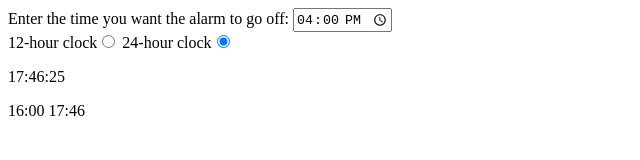
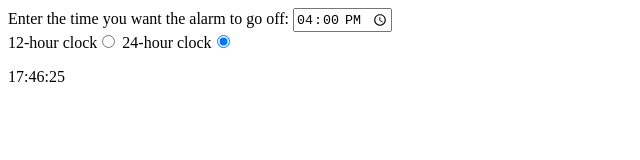
Before and after one commit to jlpboss/Alarm-Clock, a plain HTML site: page index.html in a window 1280 px wide. Shown: the full height of the page, 0-640 px from the left. Drawn offline with Linux system fonts and the light colour scheme.

Commit message:
removed tests for alarm

```diff
--- a/index.html
+++ b/index.html
@@ -22,7 +22,6 @@
       ><input id="24" type="radio" name="12-24" value="24" checked />
     </div>
     <p class="clock"></p>
-    <p class="test"></p>
     <script src="js/main.js"></script>
   </body>
 </html>
--- a/js/main.js
+++ b/js/main.js
@@ -44,10 +44,6 @@ function isAlarm(){
     let min = addZero(today.getMinutes());
     let time = hou + ":" + min;
 
-    test.textContent = alarmTime.value + " " + time;
-
-    console.log(alarmTime.value + " " + time);
-
     if (alarmTime.value == time) {
         if (today.getSeconds() < 2){
             alarm();
```
